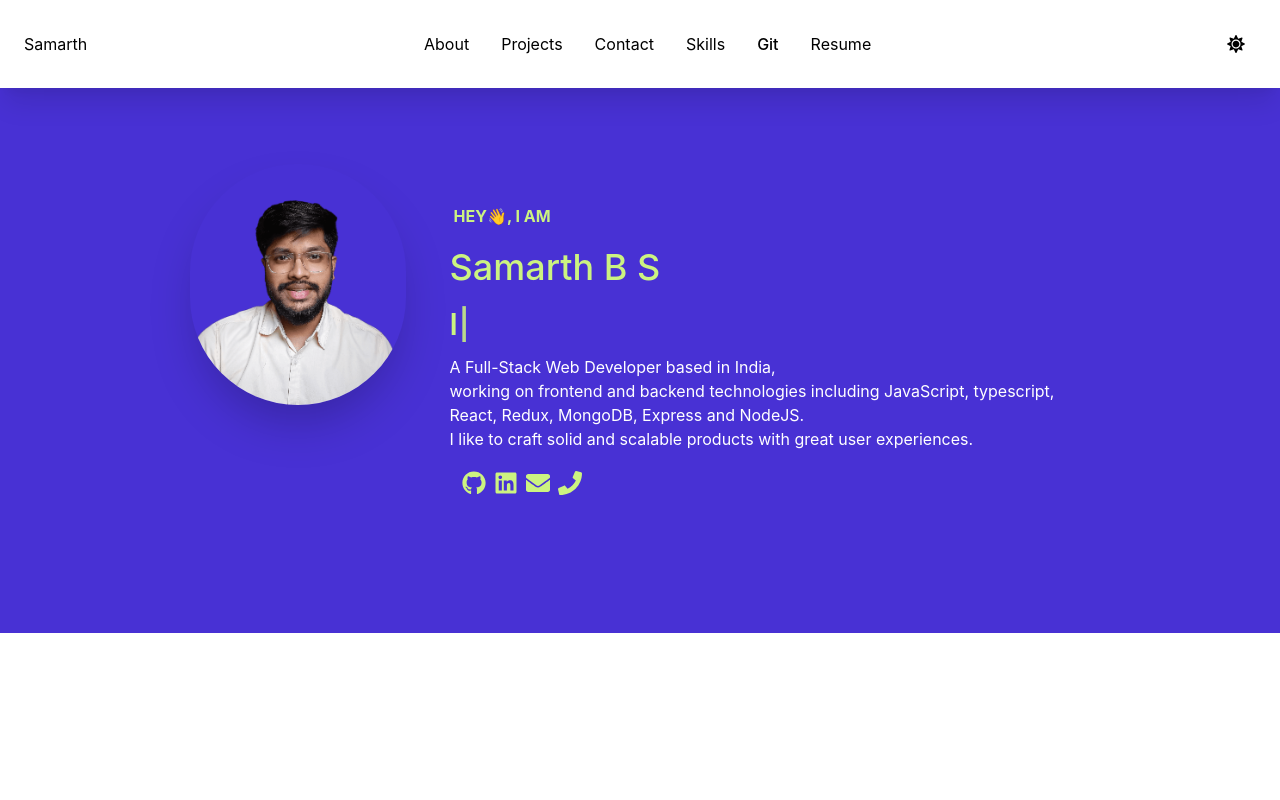
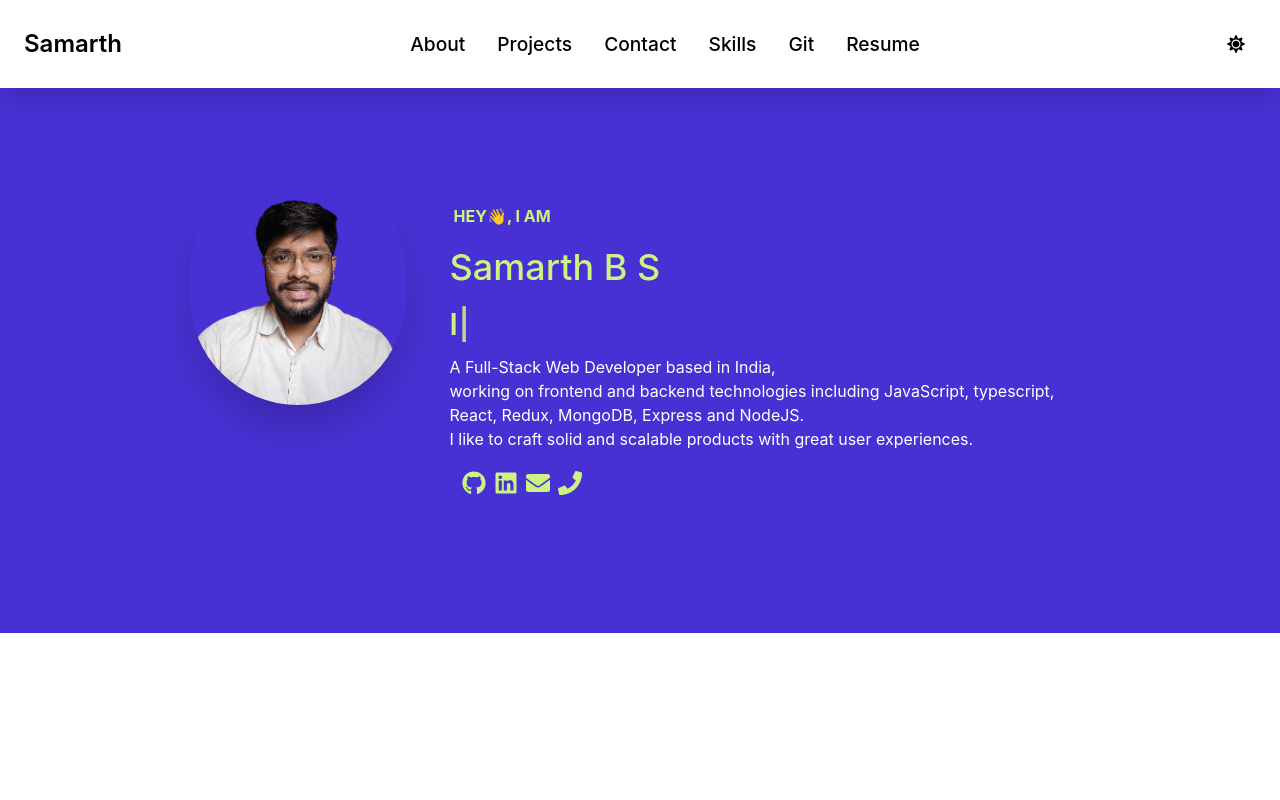
Before and after one commit to samarthbsss/samarthbsss.github.io, a React (Create React App) app: page / in a window 1280 px wide. Shown: the top 800 px of the page. Built offline with nearby package versions, Linux system fonts and the light colour scheme.

Commit message:
changes made

```diff
--- a/src/Components/body.jsx
+++ b/src/Components/body.jsx
@@ -54,7 +54,7 @@ const Body = () => {
             // ml={3}
             className="box"
           >
-            {/* <Image  class="home-img"/> */}
+            <Image  class="home-img"/>
             <Image
 
               boxShadow="2xl"
--- a/src/Components/nav.jsx
+++ b/src/Components/nav.jsx
@@ -62,13 +62,13 @@ const Navbar = () => {
 
       >
         <Stack
-
+          //  border='1px solid red'
           direction={{ base: 'column', md: 'row' }}
           spacing={{ base: 4, md: 8 }}
           align={{ base: 'center', md: 'center' }}
           pt={{ base: 4, md: 0 }}
         >
-          <Link href="#about"  class="nav-link about">
+          <Link href="#about" fontWeight="medium"  as='h3' class="nav-link about">
             About
           </Link>
           <Link href="#projects" fontWeight="medium" class="nav-link projects">
@@ -80,7 +80,7 @@ const Navbar = () => {
           <Link href="#skills" fontWeight="medium"  class="nav-link skills" >
             Skills
           </Link>
-          <Link href="#git" fontWeight="medium">
+          <Link href="#git" fontWeight="medium" class="gitt">
             Git
           </Link>
           <Link
--- a/src/Css/main.css
+++ b/src/Css/main.css
@@ -1,5 +1,9 @@
 
-.nav-linkabout{
-    font-size: 100rem;
-    font-weight: 900;
+.nav-link{
+    font-size: 1.5rem;
+    font-weight: 600;
 }
+.about, .projects, .contact,.skills, .resume,.gitt{
+    font-size: 1.2rem;
+    font-weight: 500;
+}
```
